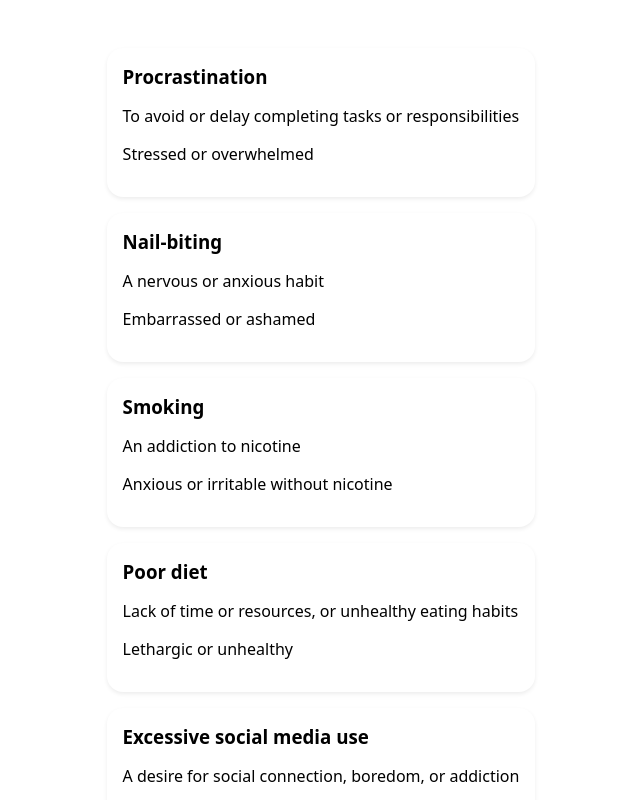
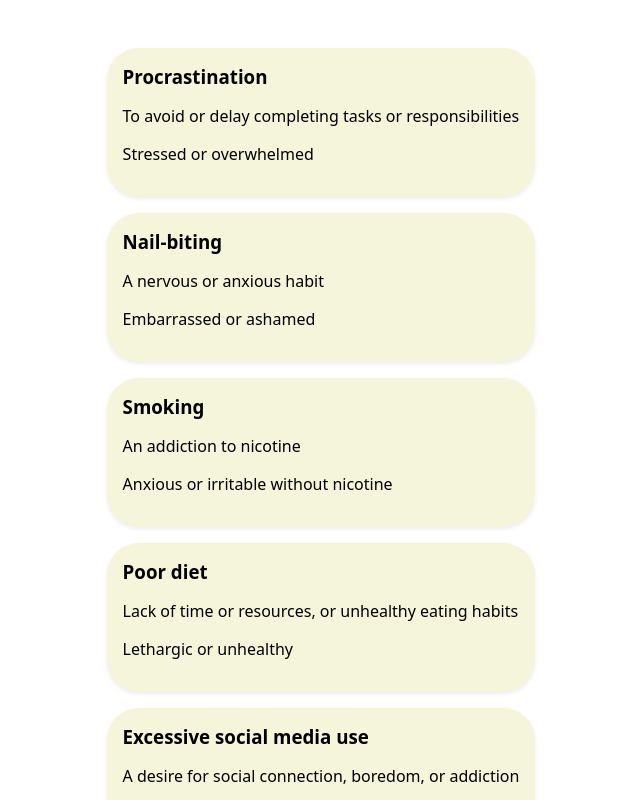
Before and after one commit to FelixJncs/capstone-project, a Next.js app: page / in a window 1280 px wide. Shown: the top 800 px of the page, without its empty margins (339-979 px from the left). Built offline with nearby package versions, Linux system fonts and the light colour scheme.

Commit message:
add_color_HabitCard_Beige

```diff
--- a/components /HabitCard.js
+++ b/components /HabitCard.js
@@ -2,8 +2,8 @@ import styled from "styled-components";
 
 export default function HabitCard({ habit }) {
   const StyledHabitCard = styled.li`
-    background-color: #fff;
-    border-radius: 1rem;
+    background-color: beige;
+    border-radius: 2rem;
     padding: 1rem;
     box-shadow: 0 0.125rem 0.25rem rgba(0, 0, 0, 0.075);
     h3 {
```
